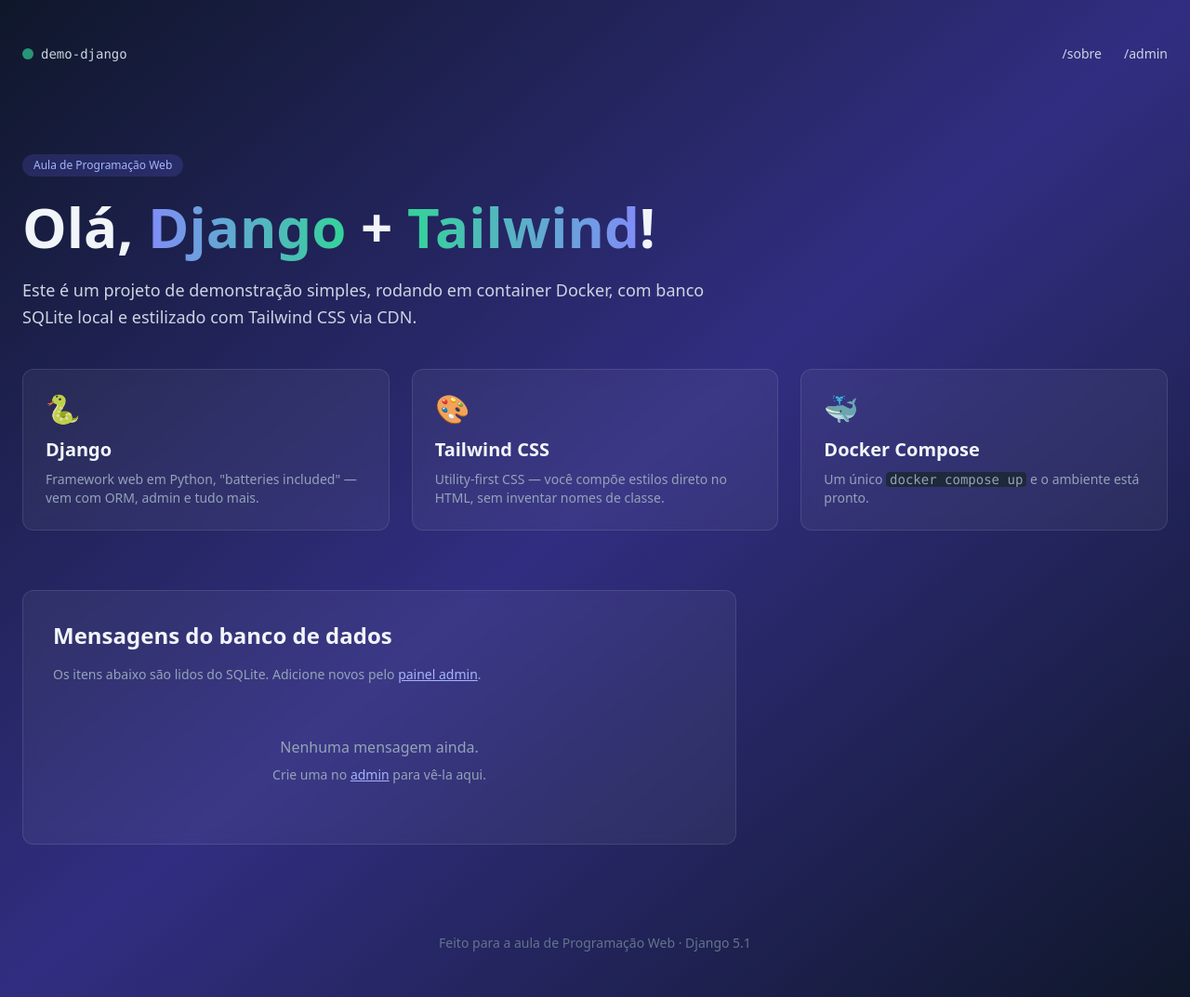
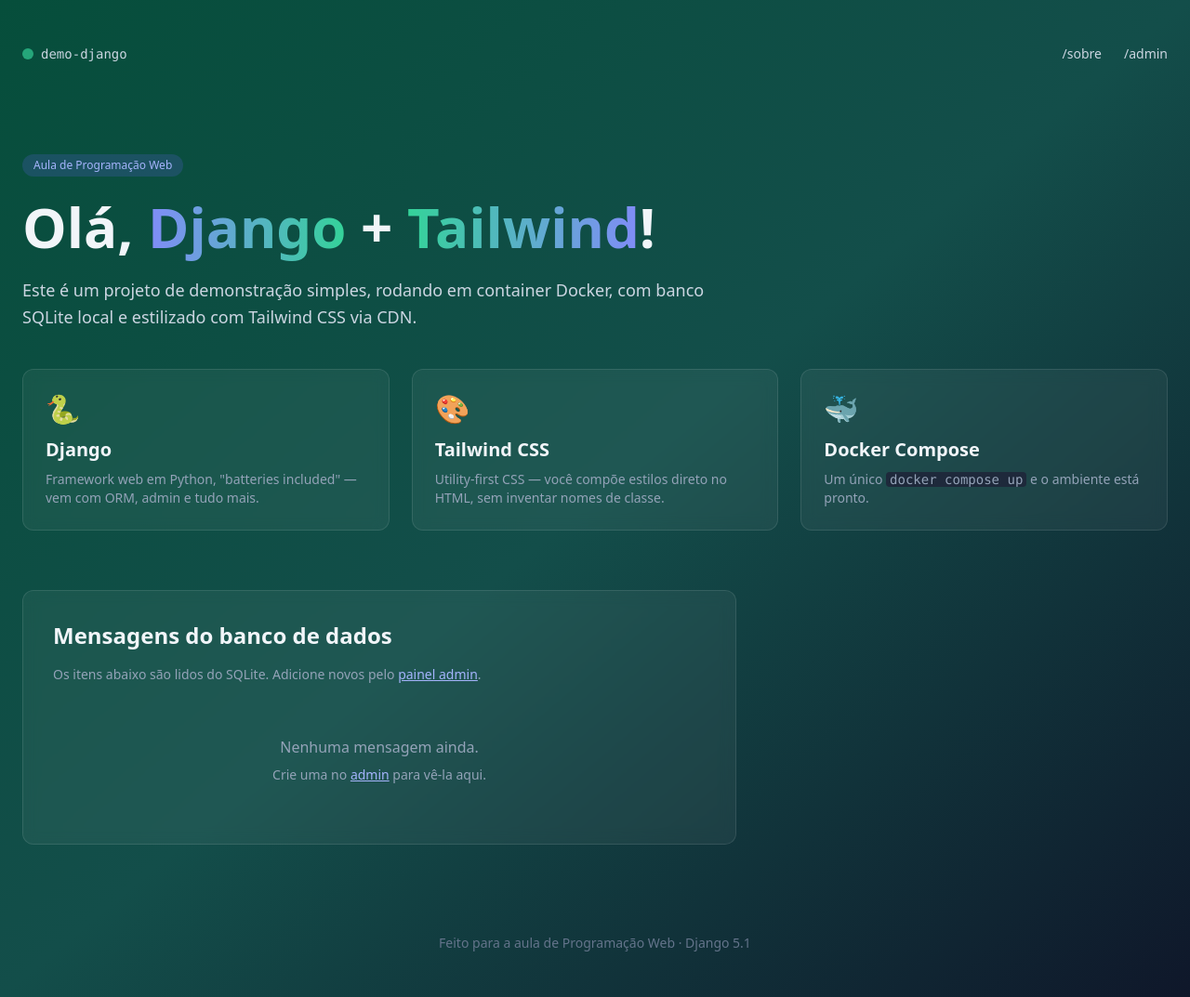
Before and after one commit to Brendagnasc/demo-django, a Django app: page / in a window 1280 px wide. Shown: the whole page at 93% size. Run offline with Django 5.2, Linux system fonts and the light colour scheme; data that the repository does not hold is empty; some libraries are stand-ins or nearby versions.

Commit message:
Troca gradiente da página inicial

```diff
--- a/templates/home/index.html
+++ b/templates/home/index.html
@@ -6,7 +6,7 @@
     <title>Demo Django + Tailwind</title>
     <script src="https://cdn.tailwindcss.com"></script>
 </head>
-<body class="bg-gradient-to-br from-slate-900 via-indigo-900 to-slate-900 min-h-screen text-slate-100">
+<body class="bg-gradient-to-br from-emerald-900 via-teal-900 to-slate-900 min-h-screen text-slate-100">
 
     <header class="container mx-auto px-6 py-12">
         <nav class="flex items-center justify-between">
```
